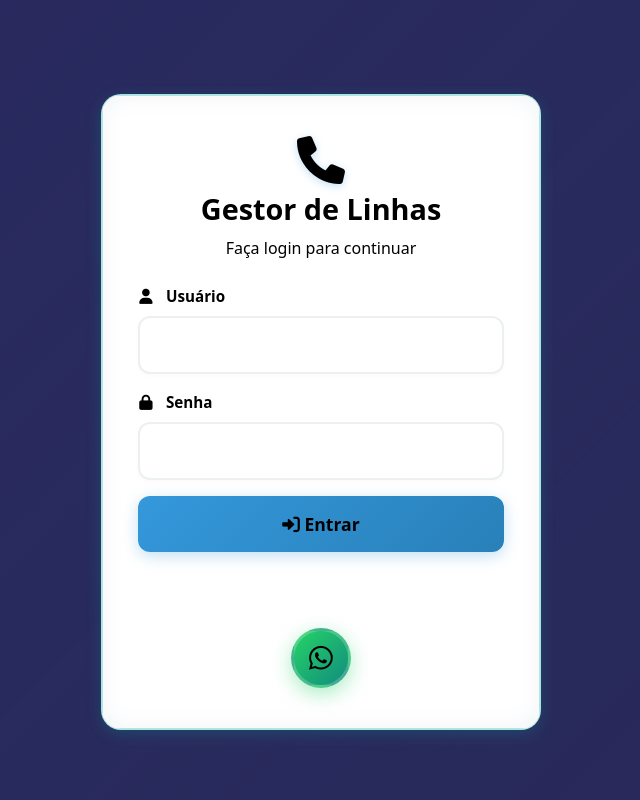
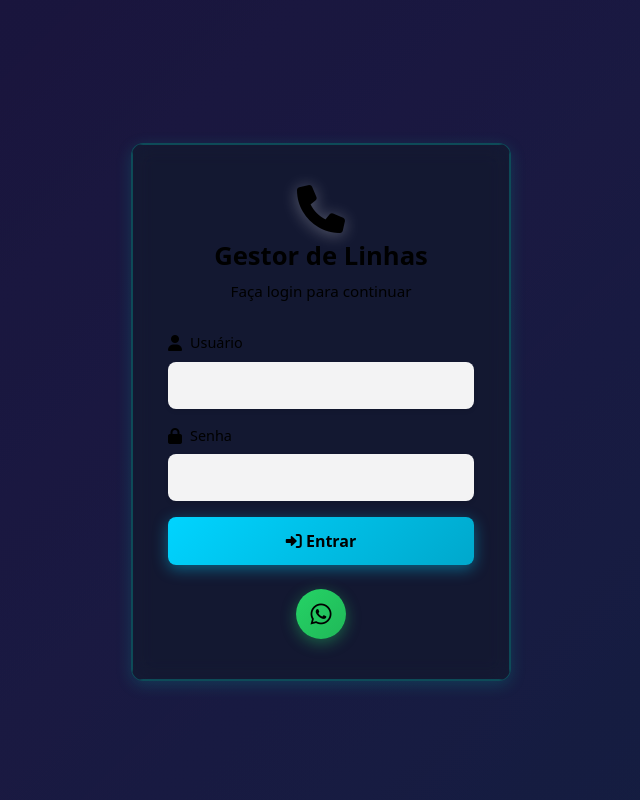
Before and after one commit to an2trindade/Projeto_Integrador_SENAC, a Django app: page /linhas/login/ in a window 1280 px wide. Shown: the whole page, without its empty margins (319-959 px from the left). Run offline with Django 5.2, Linux system fonts and the light colour scheme.

Commit message:
Ajustes1

```diff
--- /dev/null
+++ b/create_admin.py
@@ -0,0 +1,6 @@
+from django.contrib.auth.models import User
+if User.objects.filter(username='admin').exists():
+    print('Superusuário já existe!')
+else:
+    User.objects.create_superuser('admin', 'admin@gestorlinhas.com', 'admin123')
+    print('Superusuário criado: admin / admin123')
--- a/linhas/management/__init__.py
+++ b/linhas/management/__init__.py
@@ -0,0 +1 @@
+# Empty file to make this a Python package
--- a/linhas/management/commands/__init__.py
+++ b/linhas/management/commands/__init__.py
@@ -0,0 +1 @@
+# Empty file to make this a Python package
--- a/linhas/templates/login.html
+++ b/linhas/templates/login.html
@@ -14,7 +14,7 @@
         margin: 0 !important;
         width: 100vw !important;
         left: 0 !important;
-        background: linear-gradient(135deg, #667eea 0%, #764ba2 100%) !important;
+        background: linear-gradient(135deg, #1a1438 0%, #2d1b4e 50%, #1e2340 100%) !important;
     }
 
     .login-container {
@@ -22,110 +22,119 @@
         align-items: center;
         justify-content: center;
         width: 100%;
-        max-width: 480px;
+        max-width: 420px;
         padding: 20px;
         margin: 0 auto;
     }
 
     .login-container .card {
         width: 100%;
-        background: rgba(255, 255, 255, 0.95) !important;
-        border: none;
-        border-radius: 20px;
-        backdrop-filter: blur(15px);
-        box-shadow: 0 15px 35px rgba(0, 0, 0, 0.1), 0 5px 15px rgba(0, 0, 0, 0.05);
+        background: rgba(20, 25, 50, 0.85) !important;
+        border: 2px solid #00d4ff;
+        border-radius: 12px;
+        backdrop-filter: blur(10px);
+        box-shadow: 0 8px 32px rgba(0, 212, 255, 0.2);
         overflow: hidden;
     }
 
     .login-container .card-body {
         background: transparent !important;
-        color: #2c3e50 !important;
+        color: #ffffff !important;
         padding: 40px 35px;
     }
 
     /* Títulos e textos principais */
     .login-container h3 {
-        color: #2c3e50 !important;
-        font-weight: 700;
-        font-size: 1.8rem;
-        margin-bottom: 10px;
+        color: #ffffff !important;
+        font-weight: 600;
+        font-size: 1.6rem;
+        margin-bottom: 8px;
         text-shadow: none;
+        background: transparent !important;
     }
 
     .login-container p {
-        color: #7f8c8d !important;
-        font-weight: 500;
-        font-size: 1rem;
+        color: #ffffff !important;
+        font-weight: 400;
+        font-size: 0.95rem;
+        margin-bottom: 30px;
+        background: transparent !important;
     }
 
     .login-container label {
-        color: #34495e !important;
-        font-weight: 600;
-        font-size: 0.95rem;
+        color: #ffffff !important;
+        font-weight: 500;
+        font-size: 0.9rem;
         margin-bottom: 8px;
+        display: flex;
+        align-items: center;
+        gap: 8px;
+        background: transparent !important;
     }
 
     .login-container .text-muted {
-        color: #95a5a6 !important;
-        font-weight: 400;
+        color: #ffffff !important;
+        background: transparent !important;
     }
 
     /* Ícone principal */
     .login-container .text-primary {
-        color: #3498db !important;
-        filter: drop-shadow(0 2px 4px rgba(52, 152, 219, 0.3));
+        color: #ffffff !important;
+        filter: drop-shadow(0 2px 8px rgba(255, 255, 255, 0.3));
     }
 
     /* Campos de input */
     .login-container .form-control {
-        background: #ffffff !important;
-        border: 2px solid #ecf0f1;
-        border-radius: 12px;
+        background: rgba(255, 255, 255, 0.95) !important;
+        border: none;
+        border-radius: 8px;
         color: #2c3e50 !important;
-        font-size: 1rem;
-        padding: 15px 18px;
+        font-size: 0.95rem;
+        padding: 12px 16px;
         transition: all 0.3s ease;
-        box-shadow: 0 2px 4px rgba(0, 0, 0, 0.02);
+        box-shadow: 0 2px 4px rgba(0, 0, 0, 0.1);
     }
 
     .login-container .form-control:focus {
-        border-color: #3498db;
-        box-shadow: 0 0 0 3px rgba(52, 152, 219, 0.1);
+        border: none;
+        box-shadow: 0 0 0 3px rgba(0, 212, 255, 0.3);
         background: #ffffff !important;
         color: #2c3e50 !important;
+        outline: none;
     }
 
     .login-container .form-control::placeholder {
-        color: #bdc3c7 !important;
+        color: #95a5a6 !important;
     }
 
     /* Botão de login */
     .login-container .btn-primary {
-        background: linear-gradient(135deg, #3498db 0%, #2980b9 100%);
+        background: linear-gradient(135deg, #00d4ff 0%, #00a8cc 100%);
         border: none;
-        border-radius: 12px;
-        padding: 15px 20px;
-        font-size: 1.1rem;
+        border-radius: 8px;
+        padding: 12px 20px;
+        font-size: 1rem;
         font-weight: 600;
+        color: #ffffff;
         transition: all 0.3s ease;
-        box-shadow: 0 4px 15px rgba(52, 152, 219, 0.3);
+        box-shadow: 0 4px 15px rgba(0, 212, 255, 0.4);
     }
 
     .login-container .btn-primary:hover {
-        background: linear-gradient(135deg, #2980b9 0%, #1f5f8b 100%);
+        background: linear-gradient(135deg, #00a8cc 0%, #008299 100%);
         transform: translateY(-2px);
-        box-shadow: 0 6px 20px rgba(52, 152, 219, 0.4);
+        box-shadow: 0 6px 20px rgba(0, 212, 255, 0.5);
     }
 
     /* Alertas de erro */
     .login-container .alert-danger {
-        background: linear-gradient(135deg, #ff6b6b 0%, #ee5a24 100%) !important;
-        border: none;
-        border-radius: 12px;
+        background: rgba(231, 76, 60, 0.9) !important;
+        border: 1px solid rgba(231, 76, 60, 0.5);
+        border-radius: 8px;
         color: #ffffff !important;
-        padding: 15px 20px;
-        margin-bottom: 25px;
-        box-shadow: 0 4px 15px rgba(255, 107, 107, 0.3);
+        padding: 12px 16px;
+        margin-bottom: 20px;
+        box-shadow: 0 4px 12px rgba(231, 76, 60, 0.3);
     }
 
     .login-container .alert-danger strong {
@@ -135,36 +144,33 @@
 
     /* Ícones nos labels */
     .login-container label i {
-        color: #3498db !important;
-        margin-right: 8px;
-        width: 16px;
-        text-align: center;
+        color: #00d4ff !important;
+        font-size: 1rem;
     }
 
-    /* WhatsApp button melhorado */
+    /* WhatsApp button */
     .whatsapp-btn {
         display: inline-flex;
         align-items: center;
         justify-content: center;
-        width: 60px;
-        height: 60px;
-        background: linear-gradient(135deg, #25D366 0%, #128C7E 100%);
+        width: 50px;
+        height: 50px;
+        background: linear-gradient(135deg, #25D366 0%, #20b858 100%);
         color: #ffffff;
         border-radius: 50%;
-        box-shadow: 0 6px 20px rgba(37, 211, 102, 0.4);
+        box-shadow: 0 4px 15px rgba(37, 211, 102, 0.4);
         text-decoration: none;
         transition: all 0.3s ease;
-        border: 3px solid rgba(255, 255, 255, 0.2);
     }
 
     .whatsapp-btn:hover {
-        transform: translateY(-3px) scale(1.05);
-        box-shadow: 0 8px 25px rgba(37, 211, 102, 0.6);
+        transform: translateY(-2px) scale(1.05);
+        box-shadow: 0 6px 20px rgba(37, 211, 102, 0.6);
         color: #ffffff;
     }
 
     .whatsapp-btn i {
-        font-size: 1.7rem;
+        font-size: 1.5rem;
     }
 </style>
 
@@ -208,9 +214,9 @@
                     </button>
                 </form>
 
-                <!-- Ícone do WhatsApp estilizado -->
-                <div class="text-center" style="margin-top: 2cm;">
-                    <a href="https://wa.me/5549999641215" target="_blank" aria-label="WhatsApp" class="whatsapp-btn">
+                <!-- WhatsApp Button -->
+                <div class="text-center mt-4">
+                    <a href="https://wa.me/5511999999999" target="_blank" class="whatsapp-btn" title="Contato via WhatsApp">
                         <i class="fab fa-whatsapp"></i>
                     </a>
                 </div>
```
Also changed, not shown: create_superuser.py (added, +26 -0 lines), criar_superuser.py (added, +34 -0 lines), gestor_linhas/settings.py (+18 -19 lines), linhas/management/commands/criar_master.py (added, +27 -0 lines), resolver_conflitos.py (added, +60 -0 lines), db.sqlite3 (deleted), 4 other files.
